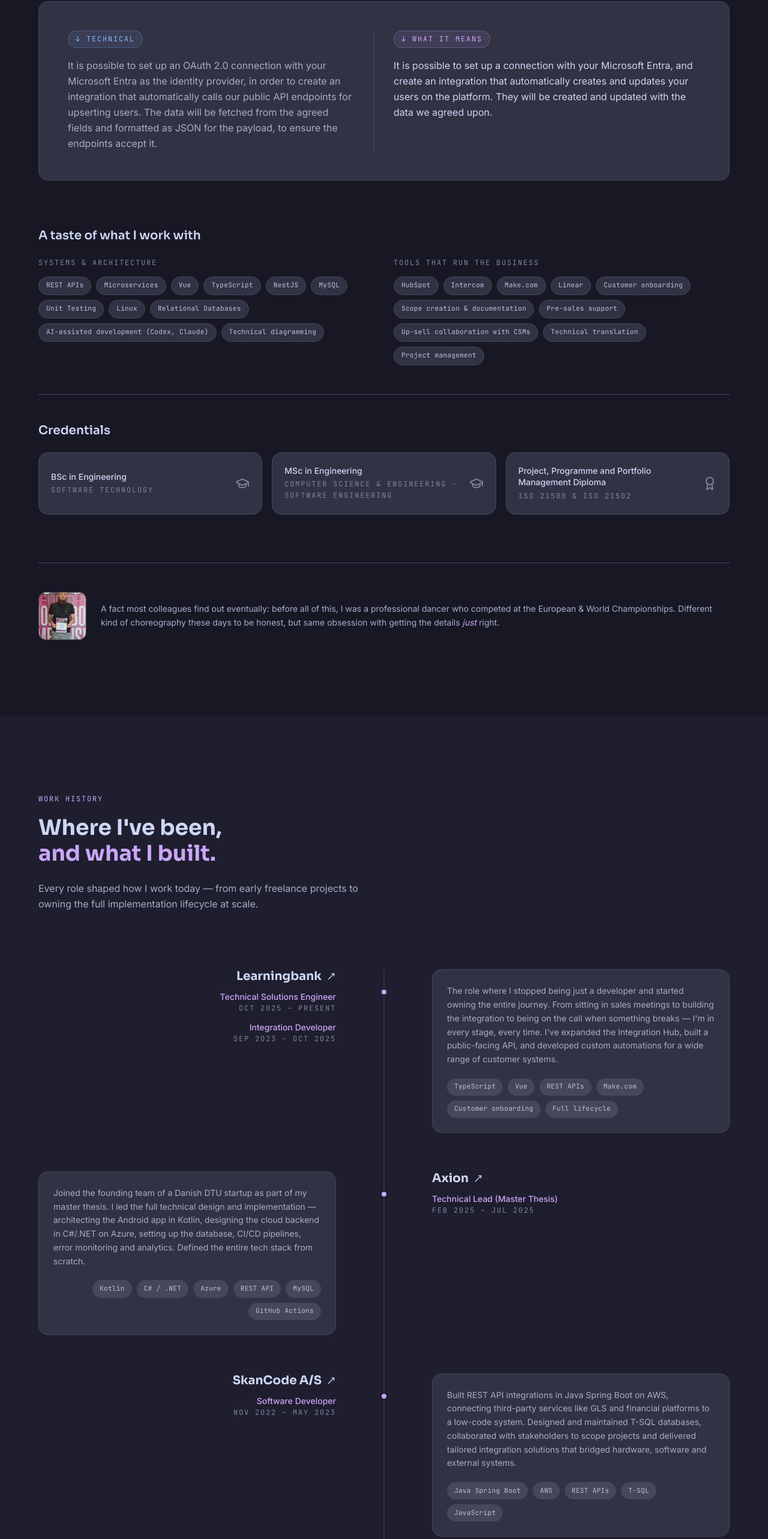
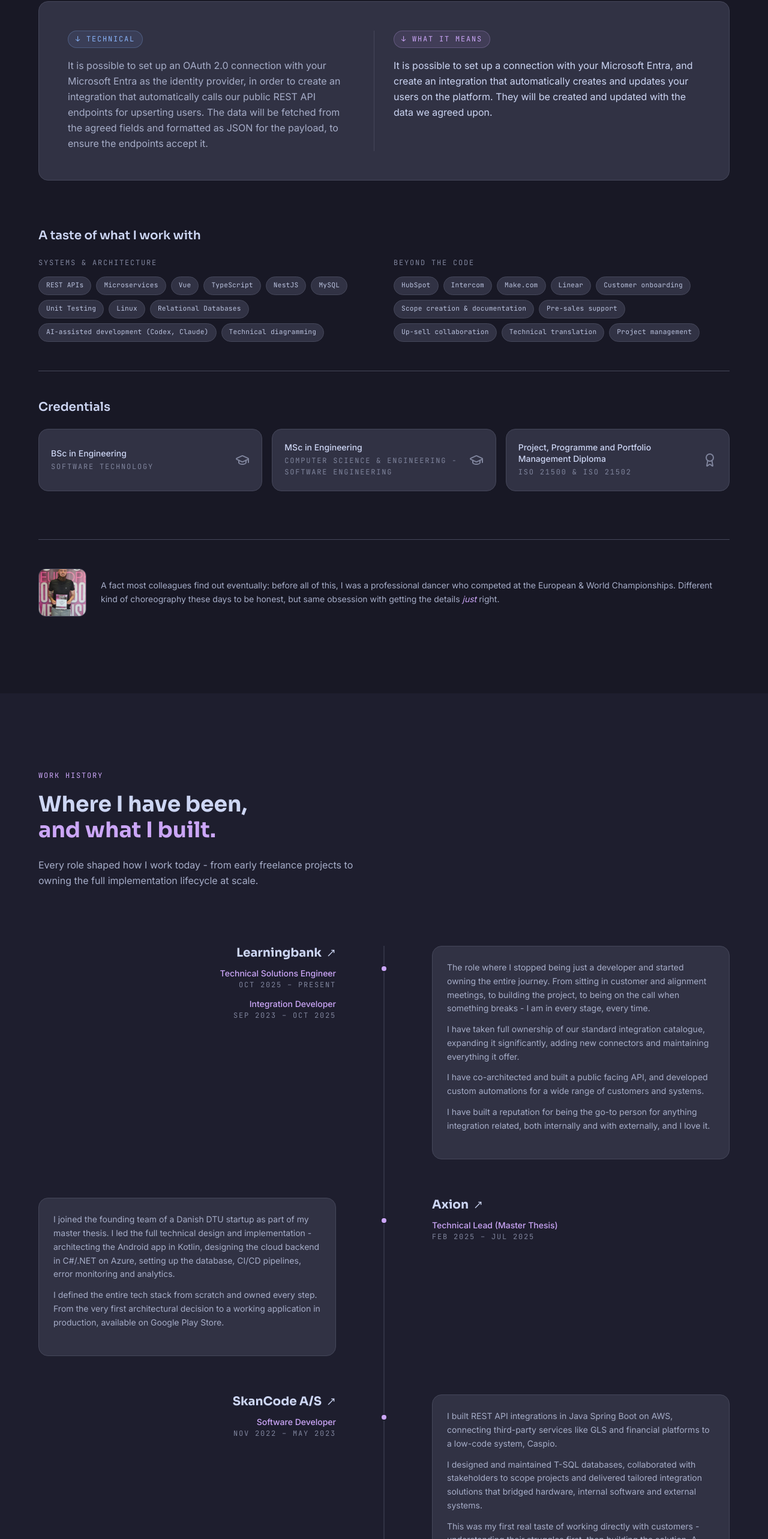
Before and after one commit to CookieNess/personal-website, a Vue app: page / in a window 1280 px wide. Shown: the part 1769-4335 px from the top of the page at 60% size. Built offline with nearby package versions, Linux system fonts and the light colour scheme.

Commit message:
Updated work history text

```diff
--- a/src/components/AboutSection.vue
+++ b/src/components/AboutSection.vue
@@ -35,7 +35,7 @@
               ↓ technical
             </span>
             <p class="text-subtext0 leading-relaxed">
-              It is possible to set up an OAuth 2.0 connection with your Microsoft Entra as the identity provider, in order to create an integration that automatically calls our public API endpoints for upserting users. The data will be fetched from the agreed fields and formatted as JSON for the payload, to ensure the endpoints accept it.
+              It is possible to set up an OAuth 2.0 connection with your Microsoft Entra as the identity provider, in order to create an integration that automatically calls our public REST API endpoints for upserting users. The data will be fetched from the agreed fields and formatted as JSON for the payload, to ensure the endpoints accept it.
             </p>
           </div>
 
@@ -59,7 +59,7 @@
 
           <div>
             <p class="label text-overlay1 mb-3">
-              Systems & architecture
+              Systems & Architecture
             </p>
             <div class="flex flex-wrap gap-2">
               <span v-for="tag in systemTags" :key="tag" class="tag">{{ tag }}</span>
@@ -68,7 +68,7 @@
 
           <div>
             <p class="label text-overlay1 mb-3">
-              Tools that run the business
+              Beyond the Code
             </p>
             <div class="flex flex-wrap gap-2">
               <span v-for="tag in businessTags" :key="tag" class="tag">{{ tag }}</span>
@@ -168,7 +168,7 @@ export default defineComponent({
         'Customer onboarding',
         'Scope creation & documentation',
         'Pre-sales support',
-        'Up-sell collaboration with CSMs',
+        'Up-sell collaboration',
         'Technical translation',
         'Project management',
       ],
--- a/src/components/WorkHistory.vue
+++ b/src/components/WorkHistory.vue
@@ -4,11 +4,11 @@
 
       <p class="label text-mauve mb-4">Work History</p>
       <h2 class="font-display text-3xl md:text-4xl font-bold text-text mb-6 leading-tight">
-        Where I've been,<br />
+        Where I have been,<br />
         <span class="text-mauve">and what I built.</span>
       </h2>
       <p class="text-subtext0 leading-relaxed mb-24 max-w-xl">
-        Every role shaped how I work today — from early freelance projects to owning
+        Every role shaped how I work today - from early freelance projects to owning
         the full implementation lifecycle at scale.
       </p>
 
@@ -40,7 +40,14 @@
 
             <div :class="index % 2 === 0 ? 'md:pl-12' : 'md:order-1 md:pr-12'">
               <div class="glow rounded-2xl bg-surface0 border border-surface1 p-6">
-                <p class="text-subtext0 leading-relaxed mb-5 text-sm">{{ job.description }}</p>
+                <p
+                  v-for="(paragraph, i) in job.description"
+                  :key="i"
+                  class="text-subtext0 leading-relaxed text-sm"
+                  :class="i < job.description.length - 1 ? 'mb-3' : 'mb-5'"
+                >
+                  {{ paragraph }}
+                </p>
                 <div
                   class="flex flex-wrap gap-2"
                   :class="index % 2 !== 0 ? 'md:justify-end' : ''"
@@ -60,7 +67,7 @@
           class="flex items-center gap-4 w-full group"
         >
           <div class="flex-1 text-left">
-            <p class="label text-mauve mb-1">Systems I've built integrations with</p>
+            <p class="label text-mauve mb-1">Systems I have built integrations with</p>
             <p class="text-subtext0 text-sm">{{ systemsOpen ? 'Click to collapse' : `${totalSystems} systems across ${integrationCategories.length} categories` }}</p>
           </div>
           <span
@@ -109,7 +116,7 @@ interface Job {
   company: string
   url: string
   roles: Role[]
-  description: string
+  description: string[]
   tags: string[]
 }
 
@@ -132,8 +139,13 @@ export default defineComponent({
             { title: 'Technical Solutions Engineer', period: 'Oct 2025 – Present' },
             { title: 'Integration Developer', period: 'Sep 2023 – Oct 2025' },
           ],
-          description: 'The role where I stopped being just a developer and started owning the entire journey. From sitting in sales meetings to building the integration to being on the call when something breaks — I\'m in every stage, every time. I\'ve expanded the Integration Hub, built a public-facing API, and developed custom automations for a wide range of customer systems.',
-          tags: ['TypeScript', 'Vue', 'REST APIs', 'Make.com', 'Customer onboarding', 'Full lifecycle'],
+          description: [
+            'The role where I stopped being just a developer and started owning the entire journey. From sitting in customer and alignment meetings, to building the project, to being on the call when something breaks - I am in every stage, every time.',
+            'I have taken full ownership of our standard integration catalogue, expanding it significantly, adding new connectors and maintaining everything it offer.',
+            'I have co-architected and built a public facing API, and developed custom automations for a wide range of customers and systems.',
+            'I have built a reputation for being the go-to person for anything integration related, both internally and with externally, and I love it.',
+          ],
+          tags: [],
         },
         {
           company: 'Axion',
@@ -141,8 +153,11 @@ export default defineComponent({
           roles: [
             { title: 'Technical Lead (Master Thesis)', period: 'Feb 2025 – Jul 2025' },
           ],
-          description: 'Joined the founding team of a Danish DTU startup as part of my master thesis. I led the full technical design and implementation — architecting the Android app in Kotlin, designing the cloud backend in C#/.NET on Azure, setting up the database, CI/CD pipelines, error monitoring and analytics. Defined the entire tech stack from scratch.',
-          tags: ['Kotlin', 'C# / .NET', 'Azure', 'REST API', 'MySQL', 'GitHub Actions'],
+          description: [
+            'I joined the founding team of a Danish DTU startup as part of my master thesis. I led the full technical design and implementation - architecting the Android app in Kotlin, designing the cloud backend in C#/.NET on Azure, setting up the database, CI/CD pipelines, error monitoring and analytics.',
+            'I defined the entire tech stack from scratch and owned every step. From the very first architectural decision to a working application in production, available on Google Play Store.'
+        ],
+          tags: [],
         },
         {
           company: 'SkanCode A/S',
@@ -150,8 +165,12 @@ export default defineComponent({
           roles: [
             { title: 'Software Developer', period: 'Nov 2022 – May 2023' },
           ],
-          description: 'Built REST API integrations in Java Spring Boot on AWS, connecting third-party services like GLS and financial platforms to a low-code system. Designed and maintained T-SQL databases, collaborated with stakeholders to scope projects and delivered tailored integration solutions that bridged hardware, software and external systems.',
-          tags: ['Java Spring Boot', 'AWS', 'REST APIs', 'T-SQL', 'JavaScript'],
+          description: [
+            'I built REST API integrations in Java Spring Boot on AWS, connecting third-party services like GLS and financial platforms to a low-code system, Caspio.',
+            'I designed and maintained T-SQL databases, collaborated with stakeholders to scope projects and delivered tailored integration solutions that bridged hardware, internal software and external systems.',
+            'This was my first real taste of working directly with customers - understanding their struggles first, then building the solution. A combination I have not let go of since.'
+          ],
+          tags: [],
         },
         {
           company: 'Reinhardt Dans',
@@ -159,8 +178,12 @@ export default defineComponent({
           roles: [
             { title: 'Website Developer', period: 'May 2021 – Jan 2022' },
           ],
-          description: 'Designed and built a custom WordPress site for a dance school — custom theme, tailored plugins, responsive design, contact forms and SEO setup. Also provided ongoing maintenance and trained the administrators on managing the CMS themselves. My first real taste of owning a project end to end.',
-          tags: ['WordPress', 'PHP', 'JavaScript', 'CSS', 'SEO'],
+          description: [
+            'I designed and built a custom WordPress site for a dance school. It featured a custom theme, tailored plugins, responsive design, contact forms and SEO setup.',
+            'I also provided ongoing maintenance and trained the administrators on managing the CMS themselves.',
+            'My first real taste of owning a project end to end',
+          ],
+          tags: [],
         },
       ] as Job[],
 
```
